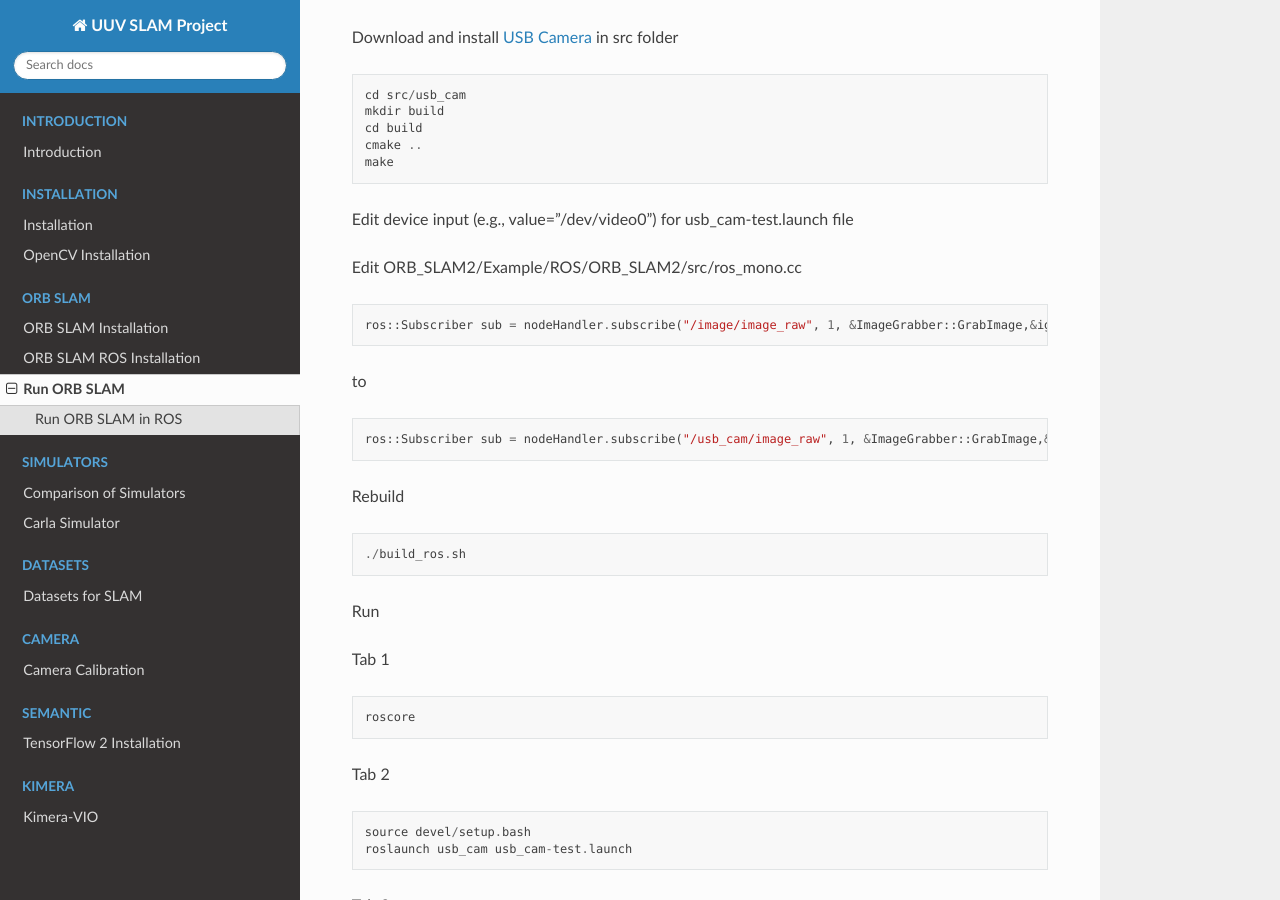
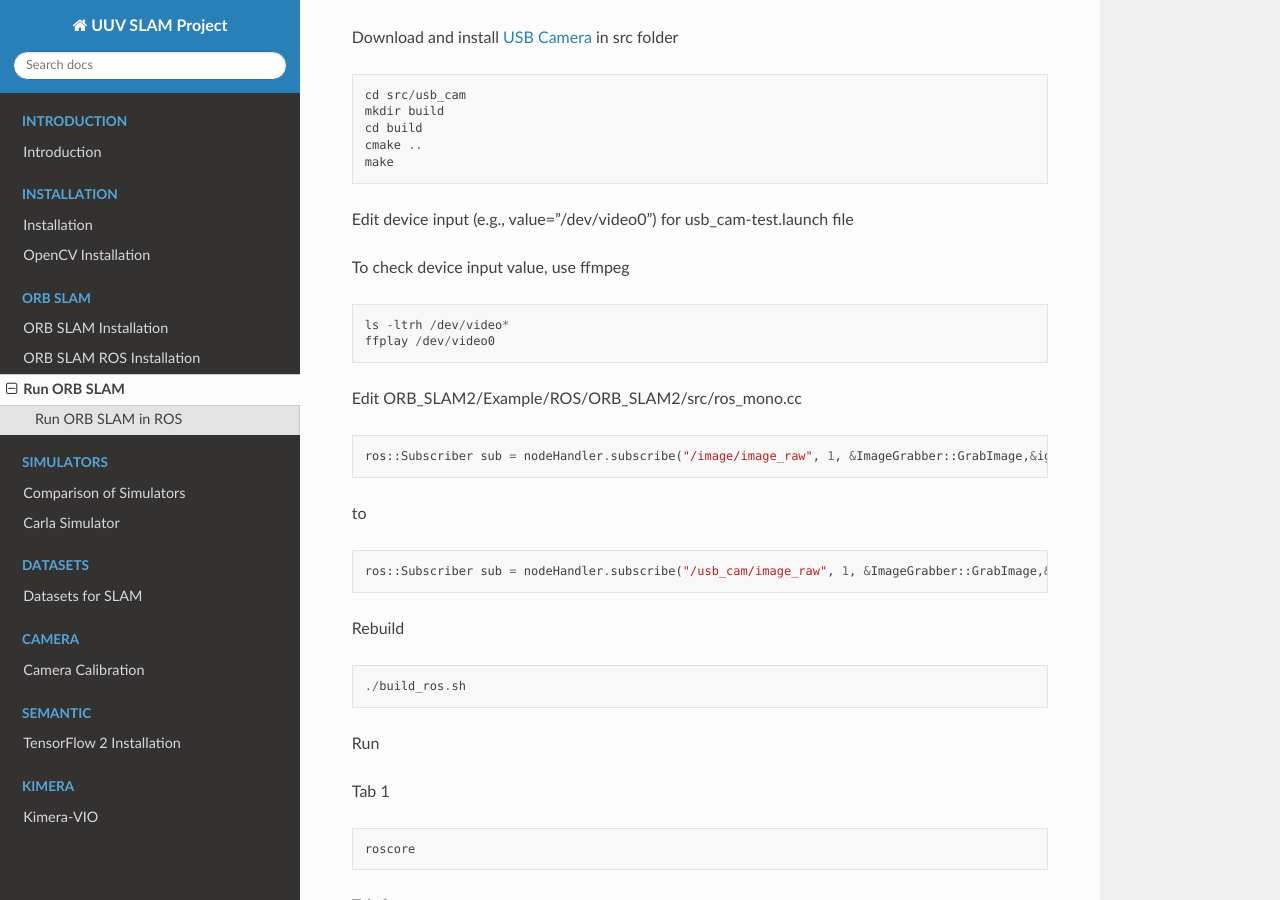
Before and after one commit to tianchenliu/uuv-slam-docs-test, a Sphinx documentation site: the page built from docs/source/sections/orb_slam/run_orb_slam.rst, in a window 1280 px wide and 900 px high, scrolled down 353 px. Built offline with Sphinx 7.4.7 and the Read the Docs theme 2.0.0, drawn with Linux system fonts in a browser that asks for light colours.

Commit message:
add to list all video devices

```diff
--- a/docs/source/sections/orb_slam/run_orb_slam.rst
+++ b/docs/source/sections/orb_slam/run_orb_slam.rst
@@ -21,6 +21,11 @@ Download and install `USB Camera <https://github.com/bosch-ros-pkg/usb_cam/>`_ i
     make
 
 Edit device input (e.g., value="/dev/video0") for usb_cam-test.launch file
+
+To check device input value, use ffmpeg ::
+
+    ls -ltrh /dev/video*
+    ffplay /dev/video0
 
 Edit ORB_SLAM2/Example/ROS/ORB_SLAM2/src/ros_mono.cc ::
 
```
